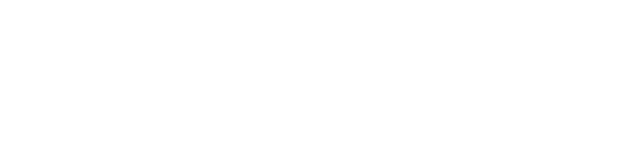
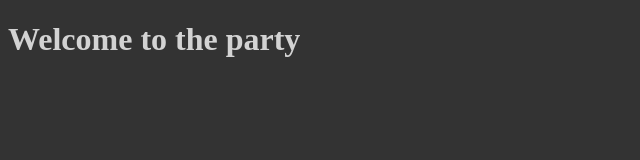
Before and after one commit to thornings/briantestrepository, a plain HTML site: page index.html in a window 1280 px wide. Shown: the whole page, without its empty margins (0-640 px from the left). Drawn offline with Linux system fonts and the light colour scheme.

Commit message:
adding first styles

```diff
--- a/index.html
+++ b/index.html
@@ -3,9 +3,10 @@
     <head>
         <meta charset="UTF-8">
         <meta name="viewport" content="width=device-width, initial-scale=1.0">
+        <link rel="stylesheet" href="style.css">
         <title>Testing git app</title>
     </head>
     <body>
-
+        <h1>Welcome to the party</h1>
     </body>
 </html>
--- /dev/null
+++ b/style.css
@@ -0,0 +1,4 @@
+body {
+    background-color: #333;
+    color: lightgray;
+}
```
